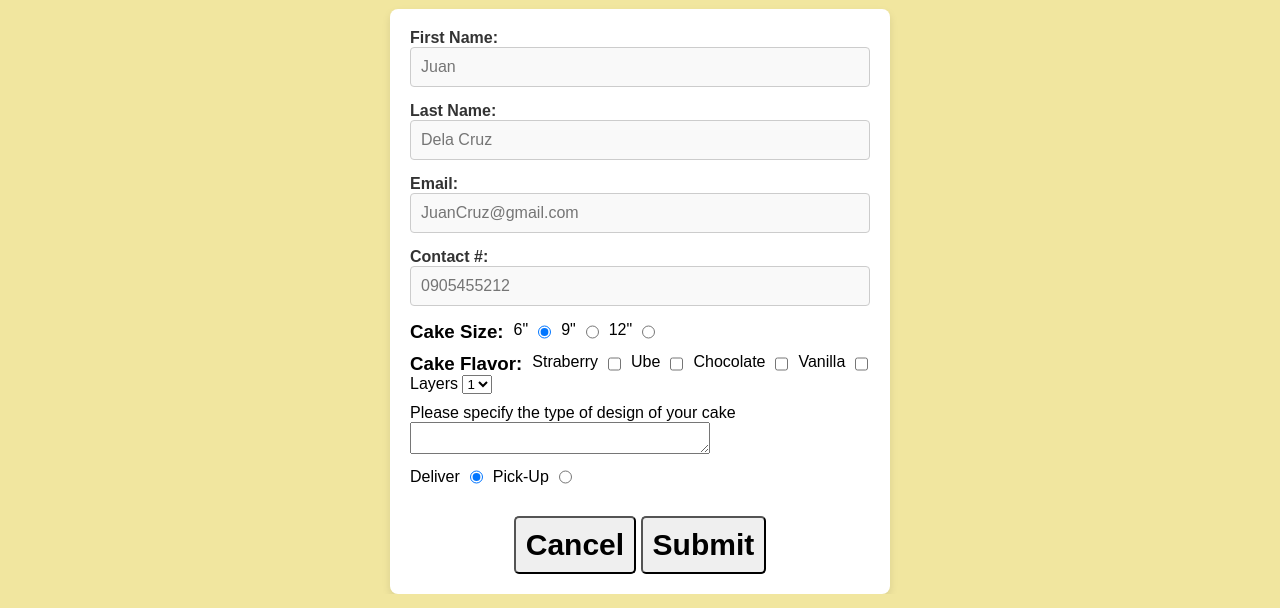
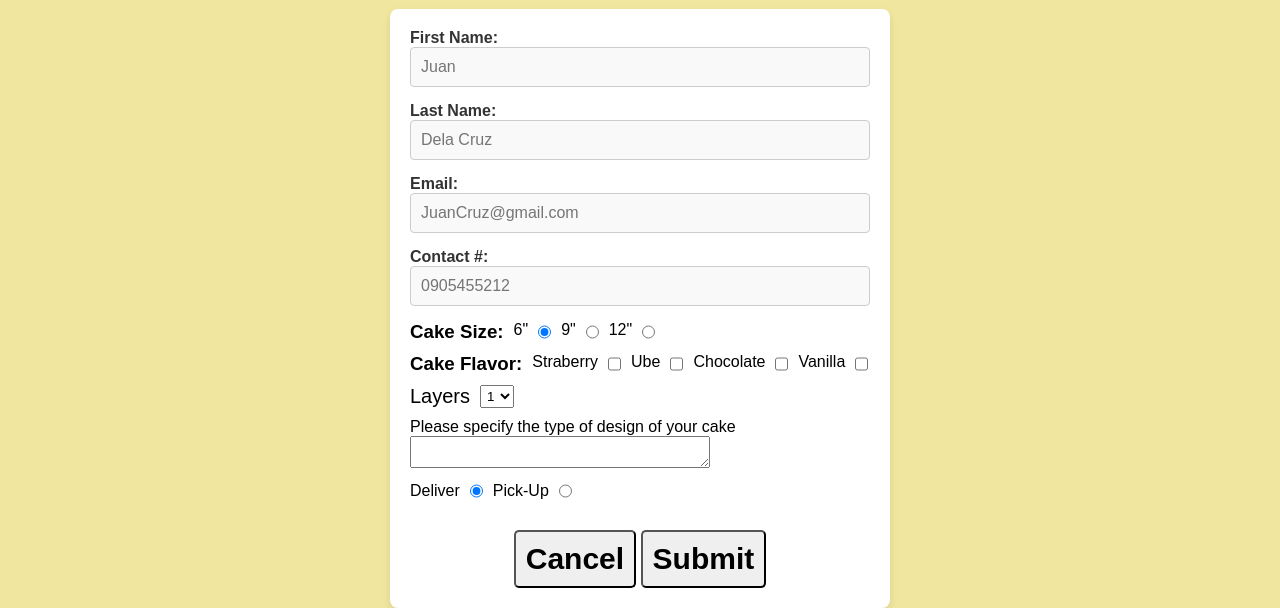
Before and after one commit to Drewlearn/JohnBakery-Website, a plain HTML site: page index2.html in a window 1280 px wide. Shown: the part 284-892 px from the top of the page. Drawn offline with Linux system fonts and the light colour scheme; a web font is replaced by a local one.

Commit message:
Update styles.css

```diff
--- a/styles.css
+++ b/styles.css
@@ -215,6 +215,20 @@ body{
     margin-top: 10px;
   }
 
+.cakeLayer{
+    margin-top: 10px;
+    display: flex;
+    column-gap: 10px;
+}
+
+.cakeLayer label{
+    font-size: 20px;
+}
+
+.cakeLayer select{
+    padding: 2px;
+}
+
   .cakeDesign textarea{
     width: 300px;
     max-width: 100%;
```
